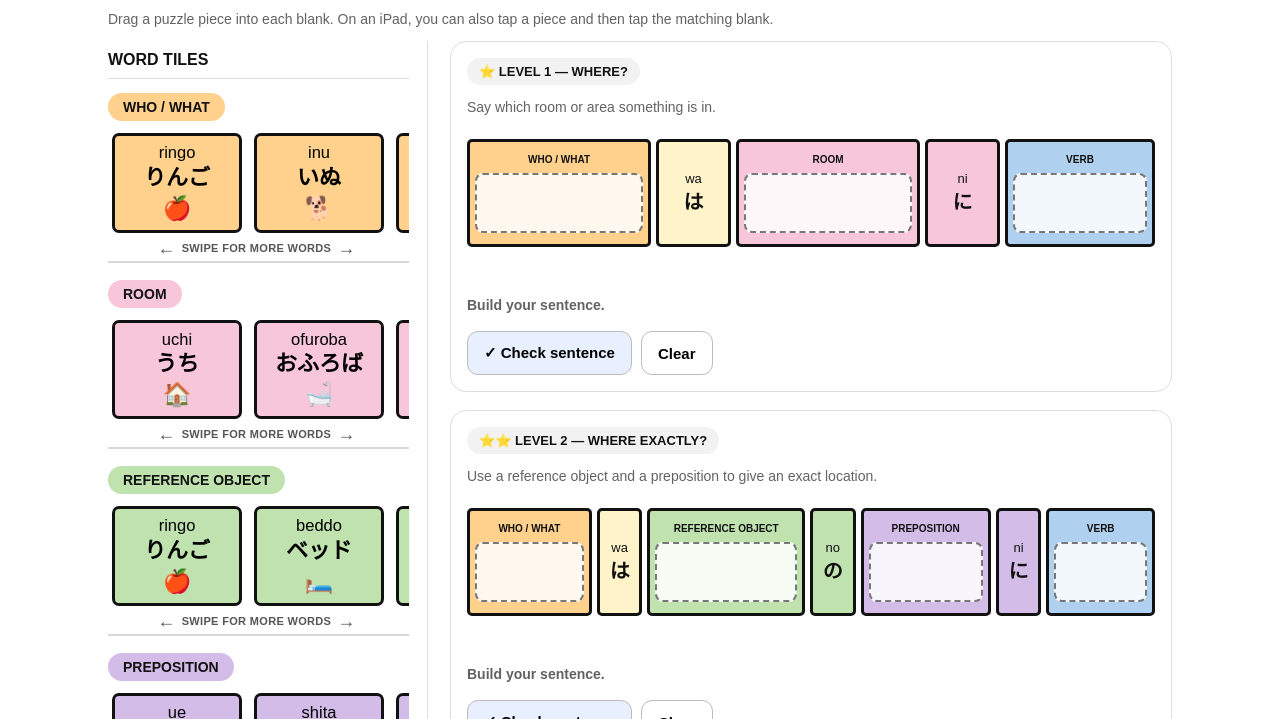
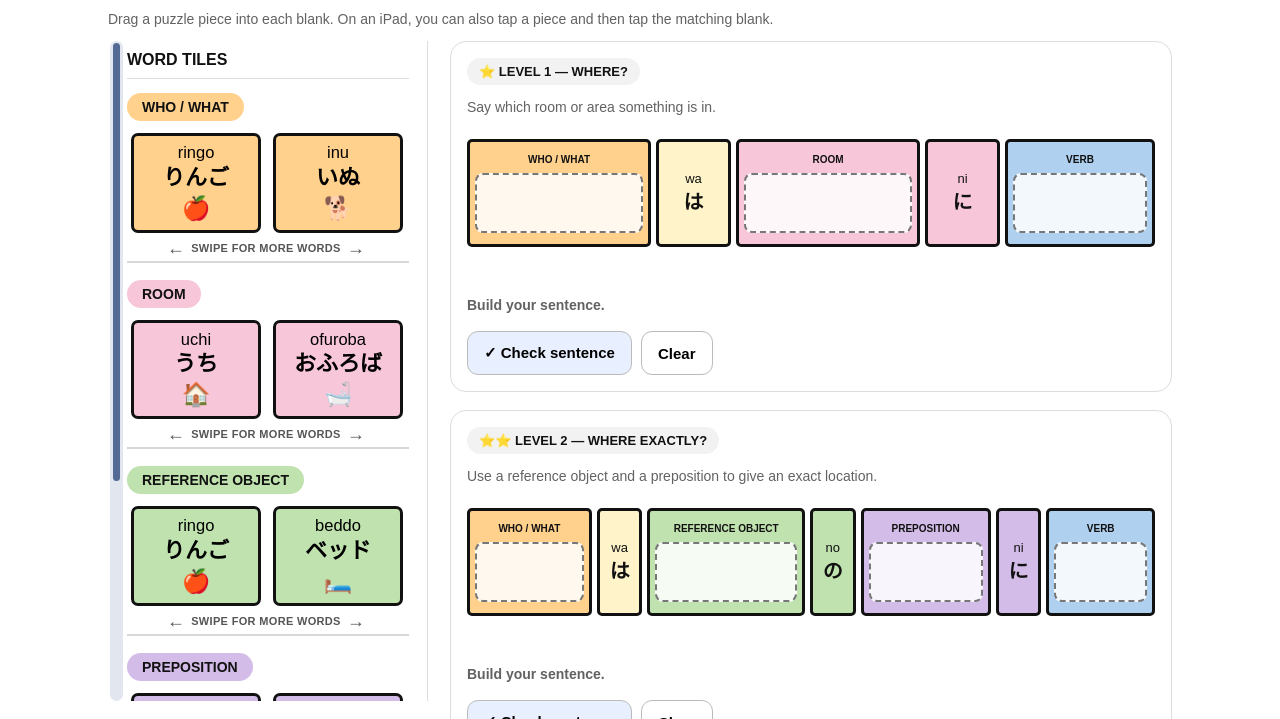
Before and after one commit to sja-burrows/wheres-ninja, a plain HTML site: page index.html in a window 1280 px wide. Shown: the part 81-800 px from the top of the page. Drawn offline with Linux system fonts and the light colour scheme.

Commit message:
Add files via upload

```diff
--- a/index.html
+++ b/index.html
@@ -197,6 +197,23 @@ h1{font-size:27px;margin:0}.sub{color:var(--muted);font-weight:700;margin-top:3p
 
 .vocab-panel .bank.no-scroll-cue{padding-bottom:12px !important;border-bottom:0}
 
+/* Persistent vertical scroll indicator for the vocabulary column on iPad. */
+.vocab-wrap{position:relative;min-width:0;padding-left:19px}
+.vocab-panel{
+  height:min(760px,calc(100dvh - 140px));
+  min-height:360px;
+  max-height:none !important;
+  overflow-y:auto !important;
+  overflow-x:hidden !important;
+  padding-bottom:18px !important;
+  scrollbar-width:none;
+}
+.vocab-panel::-webkit-scrollbar{display:none}
+.vocab-rail{position:absolute;left:2px;top:0;bottom:0;width:13px;border-radius:9px;background:#e2e7ef;cursor:pointer;touch-action:none}
+.vocab-thumb{position:absolute;left:1px;right:1px;top:0;min-height:40px;border-radius:9px;background:#536a94;border:2px solid #e2e7ef;touch-action:none}
+.vocab-rail[hidden]{display:none}
+@media(max-width:900px){.vocab-wrap{padding-left:17px}.vocab-panel{height:min(680px,calc(100dvh - 110px))}}
+
 </style>
 </head>
 <body><main>
@@ -204,7 +221,7 @@ h1{font-size:27px;margin:0}.sub{color:var(--muted);font-weight:700;margin-top:3p
 <p class="instructions">Drag a puzzle piece into each blank. On an iPad, you can also tap a piece and then tap the matching blank.</p>
 
 <div class="workspace">
-<aside class="vocab-panel">
+<div class="vocab-wrap"><div class="vocab-rail" role="scrollbar" aria-label="Scroll word tiles up or down" aria-controls="vocab-panel" aria-orientation="vertical" tabindex="0"><div class="vocab-thumb"></div></div><aside class="vocab-panel" id="vocab-panel">
   <div class="vocab-heading">WORD TILES</div>
 <div class="banks"><section><div class="bank-title orange">WHO / WHAT</div><div class="bank" id="subjects"></div></section>
 <section><div class="bank-title room">ROOM</div><div class="bank" id="rooms"></div></section></div>
@@ -212,7 +229,7 @@ h1{font-size:27px;margin:0}.sub{color:var(--muted);font-weight:700;margin-top:3p
 <section><div class="bank-title purple">PREPOSITION</div><div class="bank" id="preps"></div></section></div>
 <section><div class="bank-title blue">VERB</div><div class="bank" id="verbs"></div></section>
 
-</aside>
+</aside></div>
 <div class="builder-panel">
 <section class="level" data-level="room">
 <div class="tag">⭐ LEVEL 1 — WHERE?</div><p class="instructions">Say which room or area something is in.</p>
@@ -330,5 +347,44 @@ document.querySelectorAll('[data-kind="reference"], .tile[data-type="reference"]
   if(jp && englishReference[jp]) el.dataset.en=englishReference[jp];
 });
 
+const vocabPanel=document.getElementById('vocab-panel');
+const vocabRail=document.querySelector('.vocab-rail');
+const vocabThumb=vocabRail.querySelector('.vocab-thumb');
+function updateVocabRail(){
+  const range=vocabPanel.scrollHeight-vocabPanel.clientHeight;
+  vocabRail.hidden=range<=1;
+  if(range<=1)return;
+  const track=vocabRail.clientHeight;
+  const thumbHeight=Math.max(40,Math.round(track*vocabPanel.clientHeight/vocabPanel.scrollHeight));
+  vocabThumb.style.height=thumbHeight+'px';
+  vocabThumb.style.top=Math.round(vocabPanel.scrollTop/range*(track-thumbHeight))+'px';
+  vocabRail.setAttribute('aria-valuenow',Math.round(vocabPanel.scrollTop/range*100));
+  vocabRail.setAttribute('aria-valuemin','0');
+  vocabRail.setAttribute('aria-valuemax','100');
+}
+vocabPanel.addEventListener('scroll',updateVocabRail,{passive:true});
+window.addEventListener('resize',updateVocabRail);
+vocabRail.addEventListener('pointerdown',event=>{
+  event.preventDefault();
+  const rect=vocabRail.getBoundingClientRect();
+  const thumbHeight=vocabThumb.offsetHeight;
+  const offset=event.target===vocabThumb?event.clientY-vocabThumb.getBoundingClientRect().top:thumbHeight/2;
+  vocabRail.setPointerCapture(event.pointerId);
+  const move=e=>{
+    const fraction=Math.max(0,Math.min(1,(e.clientY-rect.top-offset)/(rect.height-thumbHeight)));
+    vocabPanel.scrollTop=fraction*(vocabPanel.scrollHeight-vocabPanel.clientHeight);
+  };
+  move(event);
+  const stop=()=>{vocabRail.removeEventListener('pointermove',move);vocabRail.removeEventListener('pointerup',stop);vocabRail.removeEventListener('pointercancel',stop)};
+  vocabRail.addEventListener('pointermove',move);
+  vocabRail.addEventListener('pointerup',stop);
+  vocabRail.addEventListener('pointercancel',stop);
+});
+vocabRail.addEventListener('keydown',event=>{
+  const step=event.key==='ArrowDown'?80:event.key==='ArrowUp'?-80:event.key==='PageDown'?vocabPanel.clientHeight:event.key==='PageUp'?-vocabPanel.clientHeight:0;
+  if(step){event.preventDefault();vocabPanel.scrollBy({top:step,behavior:'smooth'})}
+});
+requestAnimationFrame(updateVocabRail);
+
 </script>
 </body></html>
```
